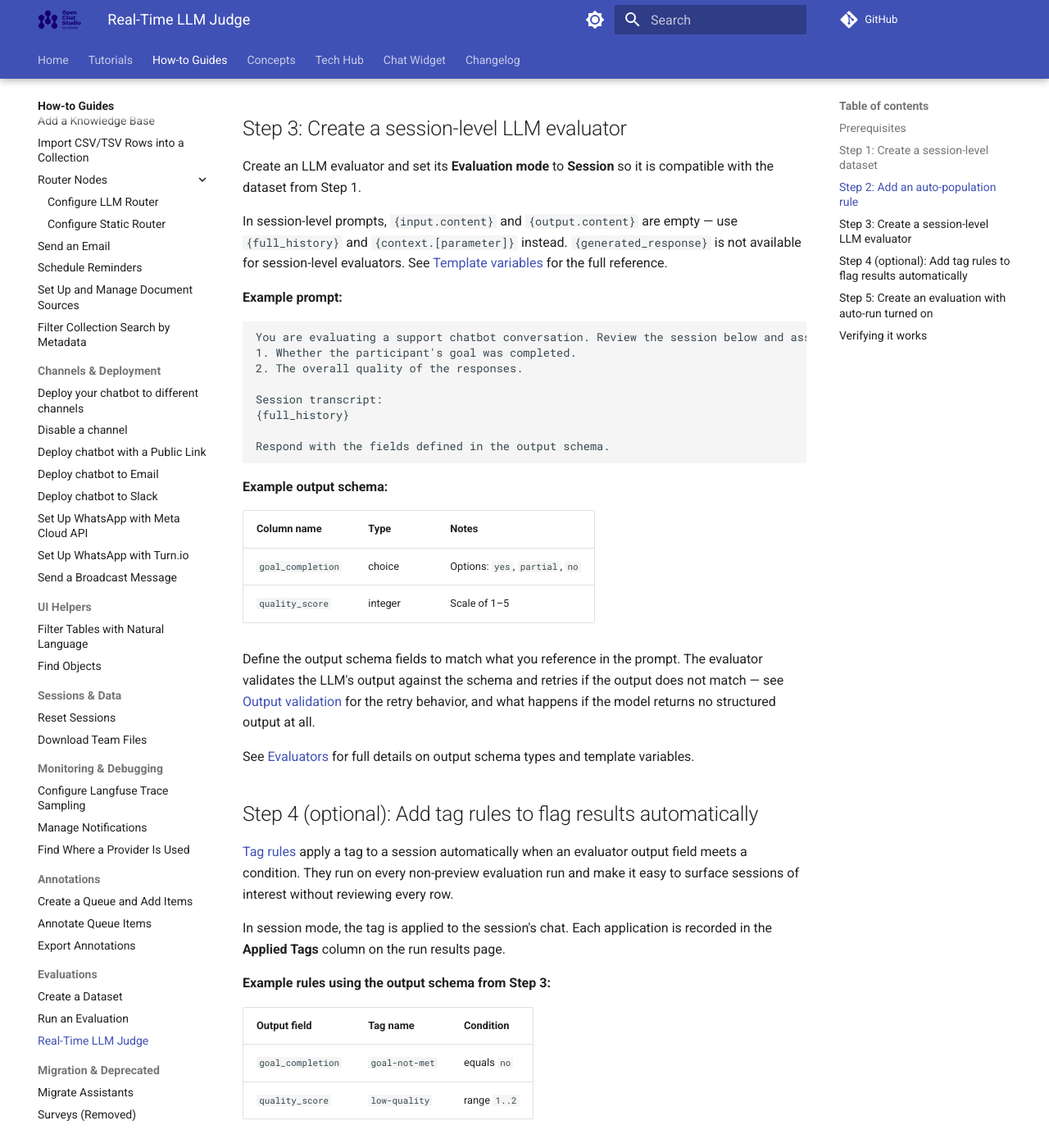
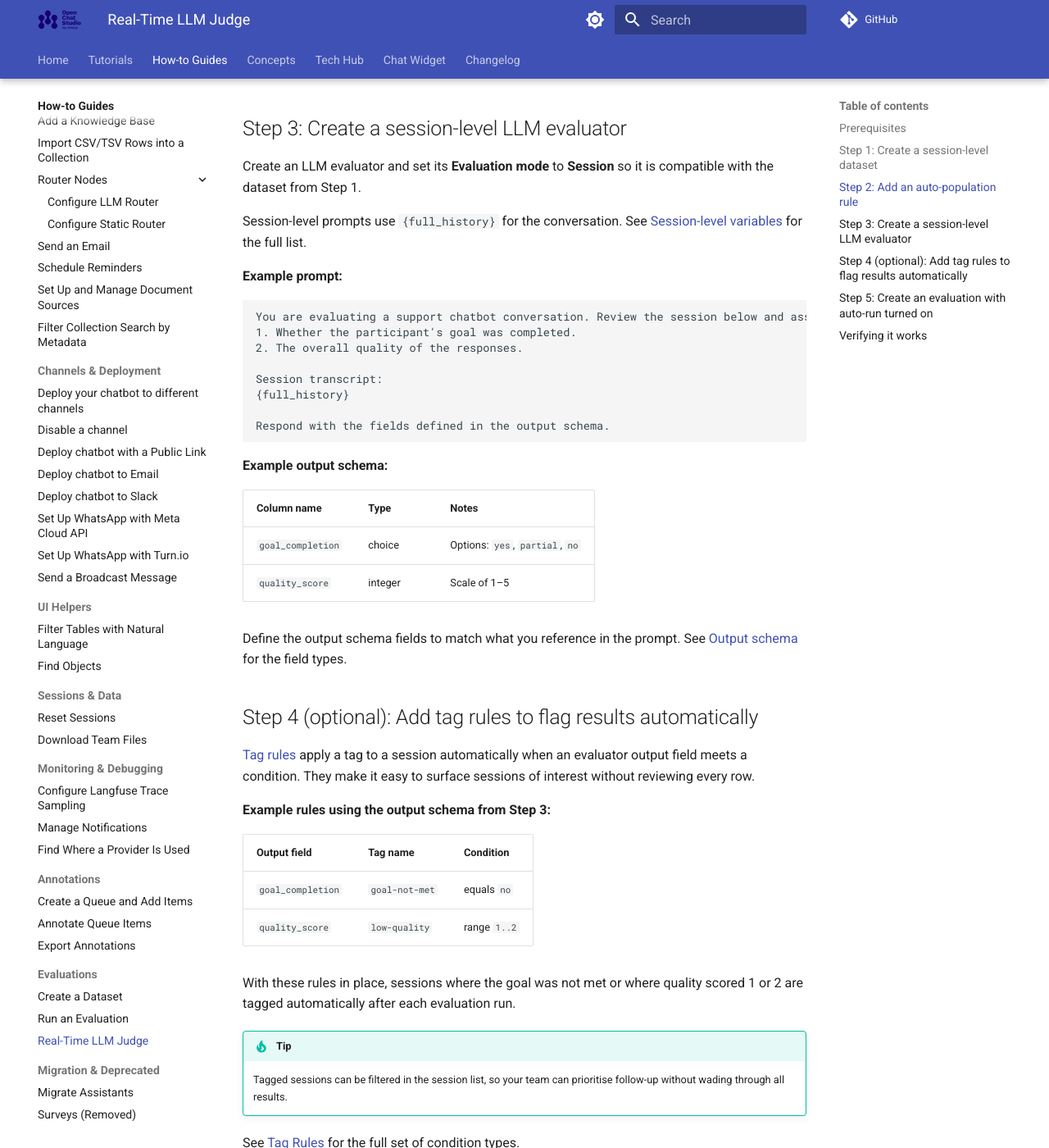
Before and after one commit to dimagi/open-chat-studio-docs, an MkDocs documentation site: the page built from docs/how-to/evaluations/realtime_llm_judge.md, in a window 1280 px wide and 1400 px high, scrolled down 1288 px. Shown: the whole window at 82% size. Built offline with MkDocs 1.6.1 and Material for MkDocs 9.7.7, drawn with Linux system fonts in a browser that asks for light colours; a script that is not in the unit is left out; comment, search, counter and statistics services are not loaded; some of the changed text lies outside the part shown.

Commit message:
Duplication removed and replaced with links

```diff
--- a/docs/how-to/evaluations/realtime_llm_judge.md
+++ b/docs/how-to/evaluations/realtime_llm_judge.md
@@ -39,7 +39,7 @@
 
 Create an LLM evaluator and set its **Evaluation mode** to **Session** so it is compatible with the dataset from Step 1.
 
-In session-level prompts, `{input.content}` and `{output.content}` are empty — use `{full_history}` and `{context.[parameter]}` instead. `{generated_response}` is not available for session-level evaluators. See [Template variables](../../tech-hub/evaluations/evaluator-reference.md#template-variables) for the full reference.
+Session-level prompts use `{full_history}` for the conversation. See [Session-level variables](../../tech-hub/evaluations/evaluator-reference.md#session-level-variables) for the full list.
 
 **Example prompt:**
 
@@ -61,15 +61,11 @@
 | `goal_completion` | choice | Options: `yes`, `partial`, `no` |
 | `quality_score` | integer | Scale of 1–5 |
 
-Define the output schema fields to match what you reference in the prompt. The evaluator validates the LLM's output against the schema and retries if the output does not match — see [Output validation](../../tech-hub/evaluations/evaluator-reference.md#output-validation) for the retry behavior, and what happens if the model returns no structured output at all.
-
-See [Evaluators](../../concepts/evaluations/evaluators.md) for full details on output schema types and template variables.
+Define the output schema fields to match what you reference in the prompt. See [Output schema](../../concepts/evaluations/evaluators.md#output-schema) for the field types.
 
 ## Step 4 (optional): Add tag rules to flag results automatically
 
-[Tag rules](../../concepts/evaluations/tag_rules.md) apply a tag to a session automatically when an evaluator output field meets a condition. They run on every non-preview evaluation run and make it easy to surface sessions of interest without reviewing every row.
-
-In session mode, the tag is applied to the session's chat. Each application is recorded in the **Applied Tags** column on the run results page.
+[Tag rules](../../concepts/evaluations/tag_rules.md) apply a tag to a session automatically when an evaluator output field meets a condition. They make it easy to surface sessions of interest without reviewing every row.
 
 **Example rules using the output schema from Step 3:**
 
@@ -95,12 +91,7 @@
 
 **What happens after auto-run is turned on:**
 
-When the auto-population rule (Step 2) adds new sessions to the dataset, any evaluation that uses that dataset and has auto-run turned on runs automatically against the newly added rows. These are **delta runs** — they score only the rows added in that ingestion cycle, not the entire dataset.
-
-Delta runs appear alongside full runs in the evaluation run table. Full runs score the entire dataset and are triggered manually; delta runs score only the newest rows and are triggered automatically.
-
-!!! warning
-    Auto-run is triggered **only** by the auto-population path. Manually importing sessions via CSV or filter-import does not trigger automatic evaluation runs.
+Each time the auto-population rule (Step 2) adds new sessions to the dataset, the evaluation runs automatically on just those rows. These are **delta runs**, and they appear alongside full runs in the runs list. Sessions you add to the dataset by hand do not start a run. See [Automatic delta evaluation runs](../../tech-hub/evaluations/auto_population.md#automatic-delta-evaluation-runs) for details.
 
 !!! note "Ongoing cost"
     Because auto-run keeps judging new sessions as they arrive, it keeps making LLM calls in the background. This adds to your team's total cost and usage over time, though it is never attributed to the source chatbot or its participants. See [Evaluation cost and usage](../../concepts/evaluations/evaluators.md#llm-evaluator) for details.
```
Also changed, not shown: docs/tech-hub/evaluations/evaluator-reference.md (+1 -1 lines), docs/tech-hub/evaluations/index.md (+2 -2 lines).
